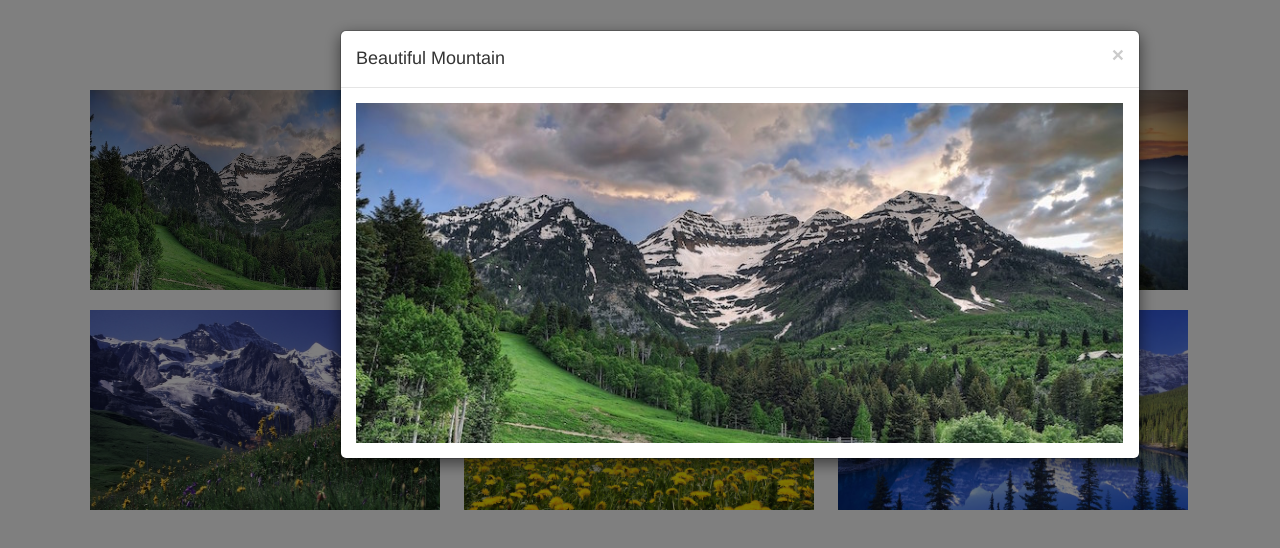
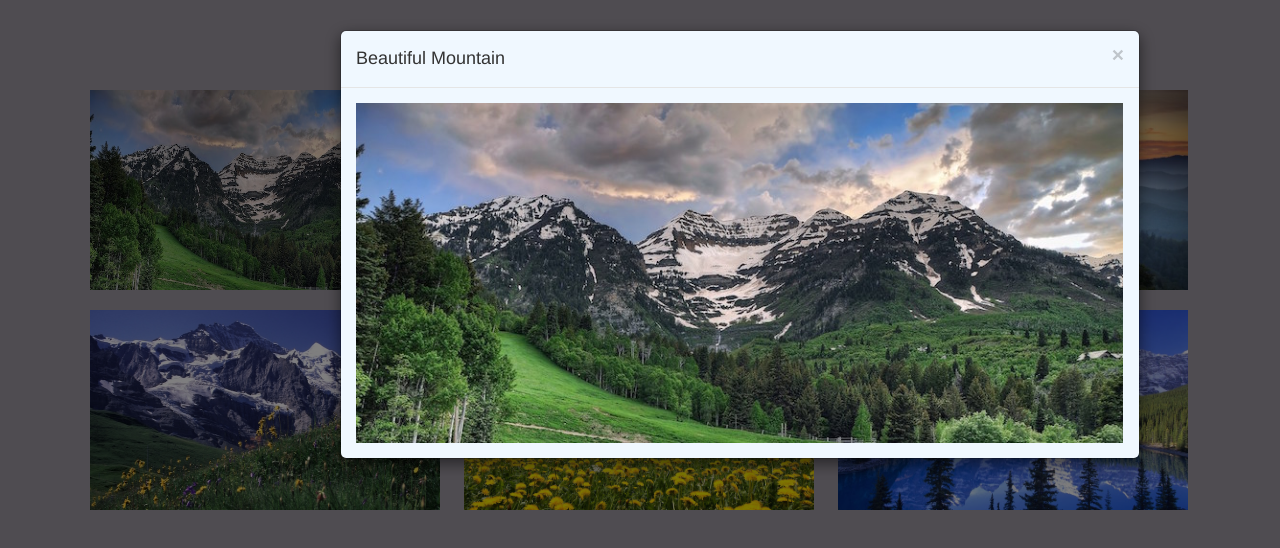
Before and after one commit to yuliya5/image-modal, a plain HTML site: page index.html in a window 1280 px wide. Both pictures are taken after a click on the picture 265 px from the left and 190 px from the top of the page. Drawn offline with nearby package versions, Linux system fonts and the light colour scheme.

Commit message:
made background color

```diff
--- a/style.css
+++ b/style.css
@@ -4,6 +4,7 @@
 
 .modal-content {
     width: 800px;
+    background-color: aliceblue;
 }
 .image-holder{
     height: 200px;
@@ -13,4 +14,5 @@
 }
 body{
 	margin: 80px;
+	background-color: rgb(159,153,163);
 }
```
